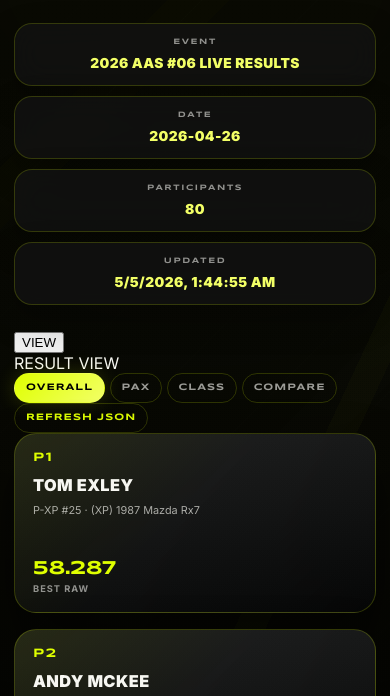
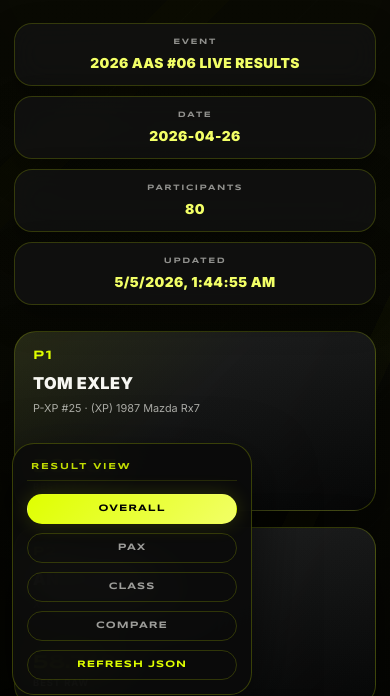
Before and after one commit to OpulentHardware/Live-Results-Analyzer-Test, a website: page index.html in a window 390 px wide. Both pictures are taken after a click on the button "VIEW". Shown: the part 79-775 px from the top of the page. Drawn offline with nearby package versions, Linux system fonts and the light colour scheme.

Commit message:
Update style.css

```diff
--- a/assets/style.css
+++ b/assets/style.css
@@ -152,36 +152,85 @@ header {
   text-overflow: ellipsis;
 }
 
-.controls {
-  position: sticky;
-  top: 20px;
-  z-index: 1000;
+/* ---------------------------------------
+   COLLAPSIBLE SIDE VIEW DRAWER
+--------------------------------------- */
+
+.view-drawer {
+  position: fixed;
+  left: 0;
+  top: 50%;
+  z-index: 1200;
+  transform: translateY(-50%);
   display: flex;
-  justify-content: center;
-  margin: 34px 0 36px;
+  align-items: center;
+  pointer-events: none;
 }
 
-.filter-box {
-  background: rgba(14, 15, 15, 0.84);
-  backdrop-filter: blur(20px);
-  border: 1px solid rgba(223, 255, 0, 0.18);
-  padding: 10px;
-  border-radius: 50px;
-  box-shadow: 0 18px 34px rgba(0,0,0,0.56);
+.view-drawer-tab {
+  pointer-events: auto;
+  writing-mode: vertical-rl;
+  transform: rotate(180deg);
+  min-height: 104px;
+  padding: 16px 9px;
+  border: 1px solid rgba(223, 255, 0, 0.34);
+  border-left: 0;
+  border-radius: 0 14px 14px 0;
+  background: linear-gradient(180deg, rgba(223, 255, 0, 0.96), rgba(242, 255, 102, 0.96));
+  color: #000;
+  font-family: 'Syncopate', sans-serif;
+  font-size: 0.62rem;
+  font-weight: 700;
+  letter-spacing: 2px;
+  cursor: pointer;
+  box-shadow: 0 18px 38px rgba(0,0,0,0.52);
+}
+
+.view-drawer-panel {
+  pointer-events: auto;
+  width: 210px;
+  margin-left: 8px;
+  padding: 14px;
+  border: 1px solid rgba(223, 255, 0, 0.22);
+  border-radius: 22px;
+  background: rgba(10, 11, 11, 0.9);
+  backdrop-filter: blur(22px);
+  box-shadow: 0 24px 60px rgba(0,0,0,0.62);
   display: flex;
-  align-items: center;
-  gap: 8px;
-  flex-wrap: wrap;
+  flex-direction: column;
+  gap: 9px;
+  transform: translateX(-250px);
+  opacity: 0;
+  transition: transform 0.24s ease, opacity 0.2s ease;
+}
+
+.view-drawer.active .view-drawer-panel {
+  transform: translateX(0);
+  opacity: 1;
+}
+
+.drawer-kicker {
+  font-family: 'Syncopate', sans-serif;
+  color: rgba(223, 255, 0, 0.86);
+  font-size: 0.56rem;
+  font-weight: 700;
+  letter-spacing: 1.8px;
+  text-transform: uppercase;
+  padding: 4px 4px 8px;
+  border-bottom: 1px solid rgba(223, 255, 0, 0.12);
+  margin-bottom: 4px;
+}
+
+.view-drawer .view-button,
+.view-drawer select {
+  width: 100%;
+  text-align: center;
   justify-content: center;
 }
 
-.filter-label {
-  padding: 0 12px;
-  font-size: 0.68rem;
-  font-weight: 700;
-  letter-spacing: 2px;
-  color: var(--gold);
-  text-transform: uppercase;
+.view-drawer select {
+  border-radius: 14px;
+  padding: 11px 12px;
 }
 
 .view-button {
@@ -962,19 +1011,34 @@ footer {
     grid-template-columns: 1fr;
   }
 
-  .controls {
-    top: 10px;
+  .view-drawer {
+    top: auto;
+    bottom: 18px;
+    left: 12px;
+    transform: none;
+    align-items: flex-end;
   }
 
-  .filter-box {
-    border-radius: 24px;
+  .view-drawer-tab {
+    writing-mode: horizontal-tb;
+    transform: none;
+    min-height: 0;
+    padding: 11px 14px;
+    border-radius: 999px;
+    border: 1px solid rgba(223, 255, 0, 0.34);
   }
 
-  .filter-label {
-    width: 100%;
-    text-align: center;
-    padding: 0;
-    margin-bottom: 2px;
+  .view-drawer-panel {
+    position: absolute;
+    left: 0;
+    bottom: 52px;
+    width: min(240px, calc(100vw - 28px));
+    margin-left: 0;
+    transform: translateY(18px);
+  }
+
+  .view-drawer.active .view-drawer-panel {
+    transform: translateY(0);
   }
 
   .view-button {
```
